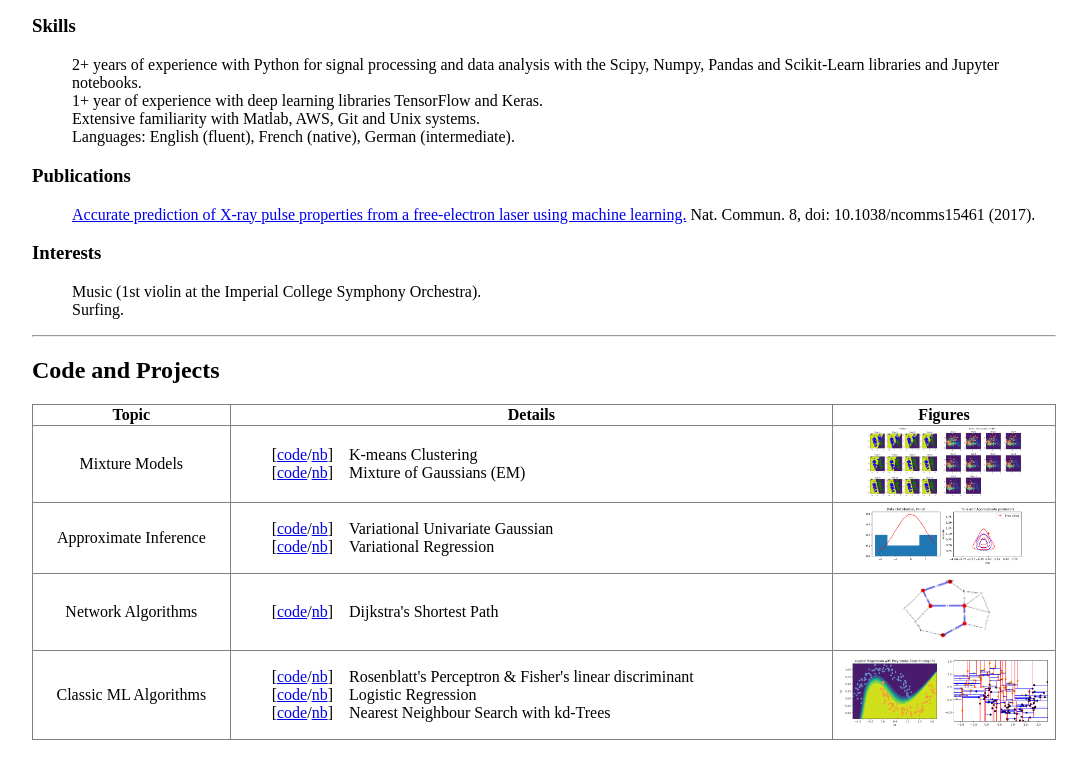
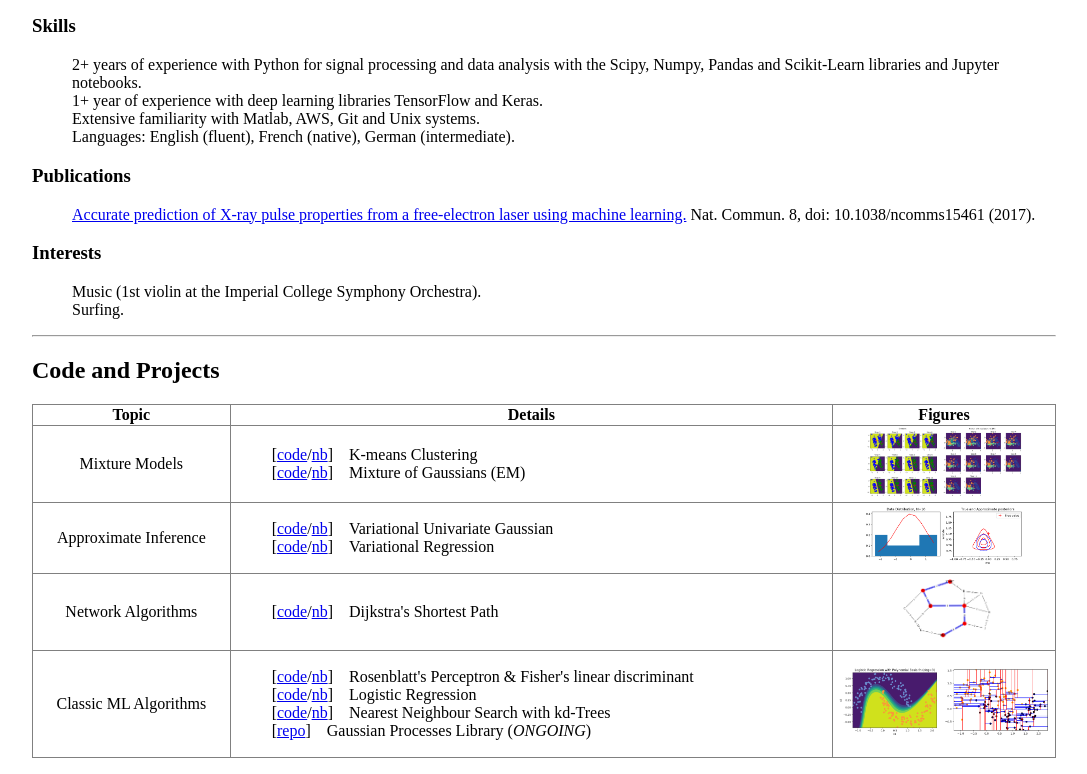
Before and after one commit to c-olivier/c-olivier.github.io, a plain HTML site: page index.html in a window 1280 px wide. Shown: the part 708-1482 px from the top of the page, without its empty margins (96-1183 px from the left). Drawn offline with Linux system fonts and the light colour scheme.

Commit message:
added gp link

```diff
--- a/index.html
+++ b/index.html
@@ -236,6 +236,9 @@
         <li>
           [<a href="https://github.com/c-olivier/c-olivier.github.io/blob/master/scripts/nn_search_with_kd_trees.py">code</a>/<a href="https://github.com/c-olivier/c-olivier.github.io/blob/master/notebooks/NearestNeighbourSearchWithKDTrees.ipynb">nb</a>]&emsp;Nearest Neighbour Search with kd-Trees
         </li>
+        <li>
+            [<a href="https://github.com/c-olivier/c-olivier.github.io/tree/master/scripts/GaussianProcessesLib">repo</a>]&emsp;Gaussian Processes Library (<i>ONGOING</i>)
+        </li>
       </ul>
     </td>
     <td align="center">
```
